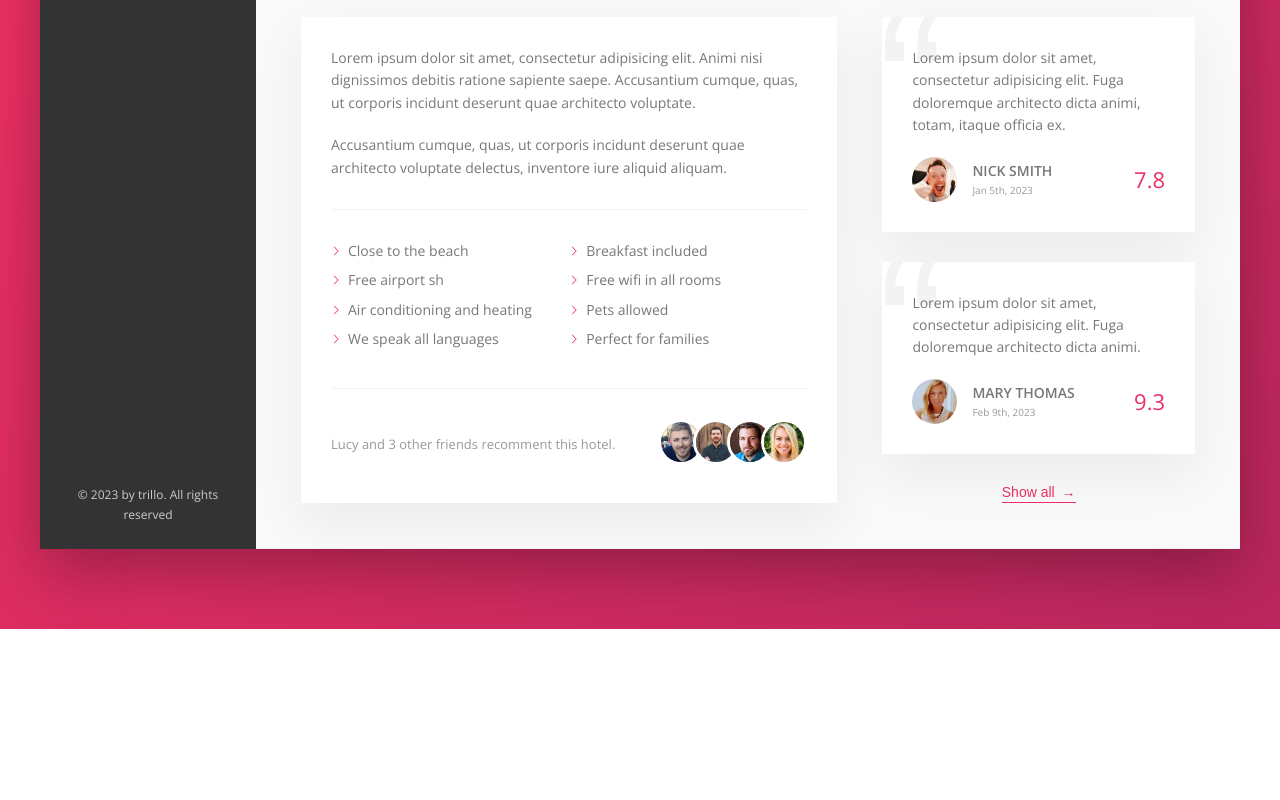
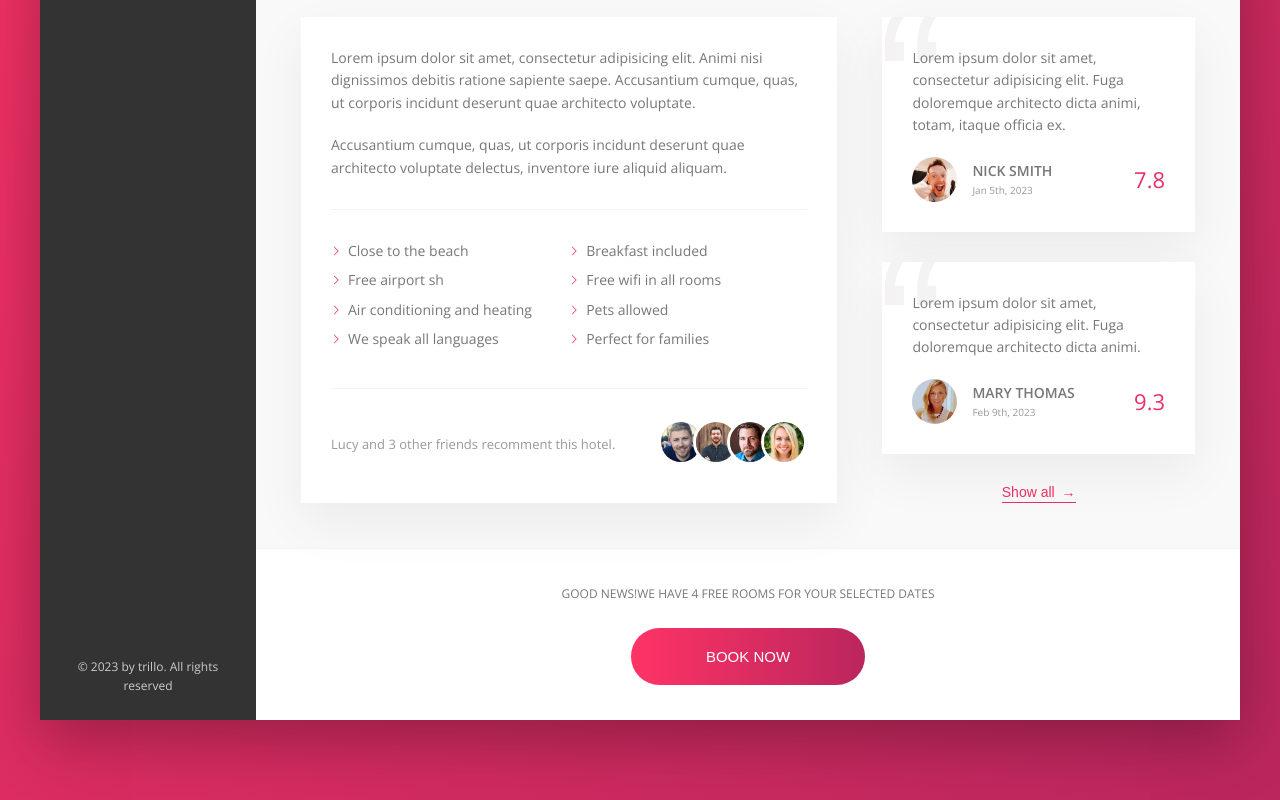
Before and after one commit to tertcoder/Trillo, a website: page index.html in a window 1280 px wide. Shown: the part 630-1430 px from the top of the page. Before the commit the page ends 1259 px from the top, so only its background shows below. Drawn offline with nearby package versions, Linux system fonts and the light colour scheme.

Commit message:
adding and designing the Call To Action button

```diff
--- a/index.html
+++ b/index.html
@@ -237,6 +237,15 @@
               <button class="btn-inline">Show all <span>&rarr;</span></button>
             </div>
           </div>
+          <div class="cta">
+            <h2 class="cta__book-now">
+              Good news!We have 4 free rooms for your selected dates
+            </h2>
+            <button class="btn">
+              <span class="btn__visible">Book now</span>
+              <span class="btn__invisible"> Only 4 rooms left </span>
+            </button>
+          </div>
         </main>
       </div>
     </div>
--- a/sass/_components.scss
+++ b/sass/_components.scss
@@ -423,3 +423,75 @@
     z-index: 1;
   }
 }
+
+//////////////////////////////////////
+// CALL TO ACTION
+.cta {
+  padding: 3.5rem 0;
+  text-align: center;
+
+  &__book-now {
+    font-size: 1.2rem;
+    font-weight: 300;
+    text-transform: uppercase;
+    margin-bottom: 2.5rem;
+  }
+}
+
+//////////////////////////////////////
+// CALL TO ACTION
+.btn {
+  font-size: 1.5rem;
+  font-weight: 300;
+  border: none;
+  border-radius: 100px;
+  text-transform: uppercase;
+  background-image: linear-gradient(
+    to right,
+    var(--color-primary-light),
+    var(--color-primary-dark)
+  );
+  color: #fff;
+  position: relative;
+  overflow: hidden;
+  cursor: pointer;
+
+  & > * {
+    display: inline-block;
+
+    height: 100%;
+    width: 100%;
+    transition: all 0.2s;
+  }
+
+  &__visible {
+    padding: 2rem 7.5rem;
+  }
+  &__invisible {
+    position: absolute;
+    padding: 2rem 0;
+    height: 100%;
+    left: 0;
+    top: -100%;
+  }
+
+  &:hover {
+    background-image: linear-gradient(
+      to left,
+      var(--color-primary-light),
+      var(--color-primary-dark)
+    );
+  }
+
+  &:hover &__visible {
+    transform: translateY(100%);
+  }
+  &:hover &__invisible {
+    top: 0;
+  }
+
+  &:focus {
+    outline: none;
+    animation: pulsate 1s infinite;
+  }
+}
```
Also changed, not shown: css/style.css.
